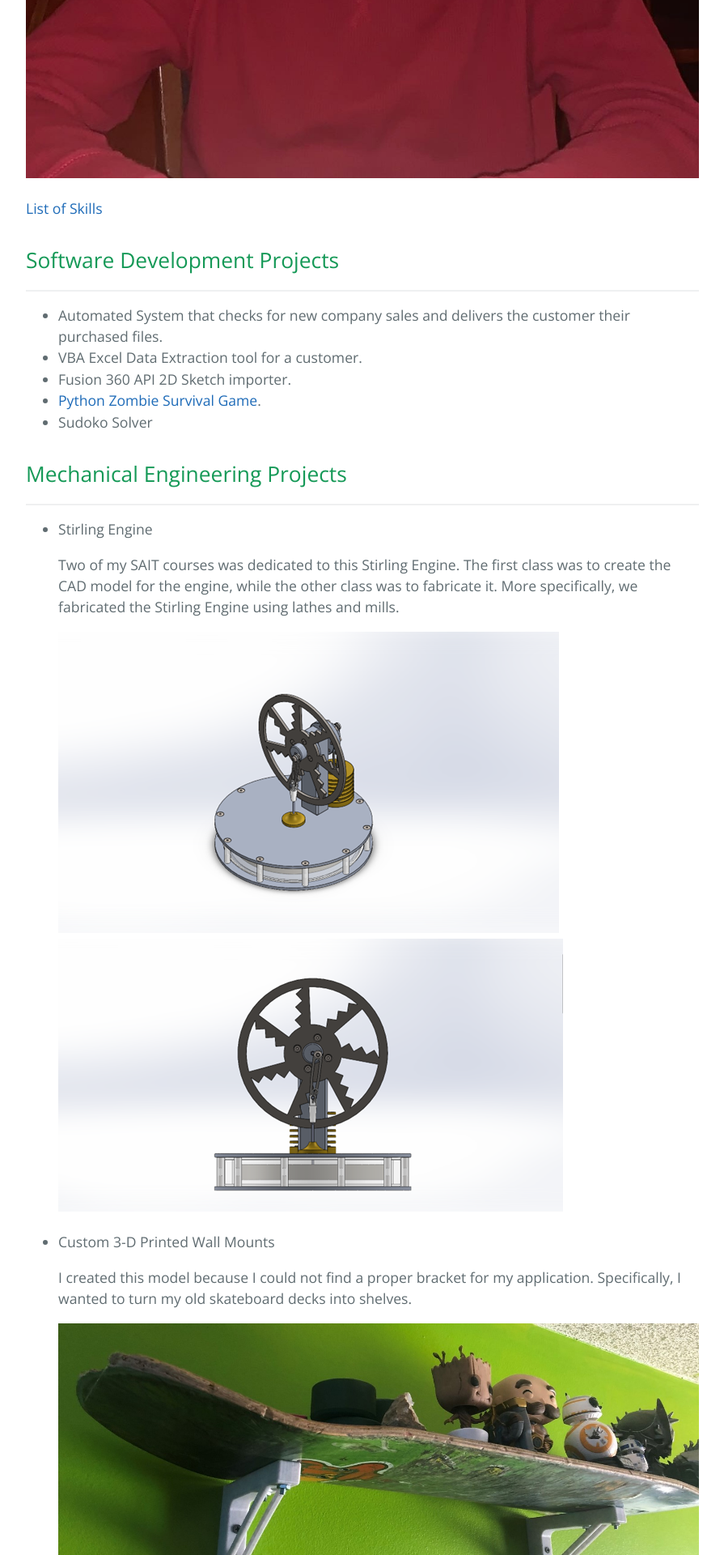
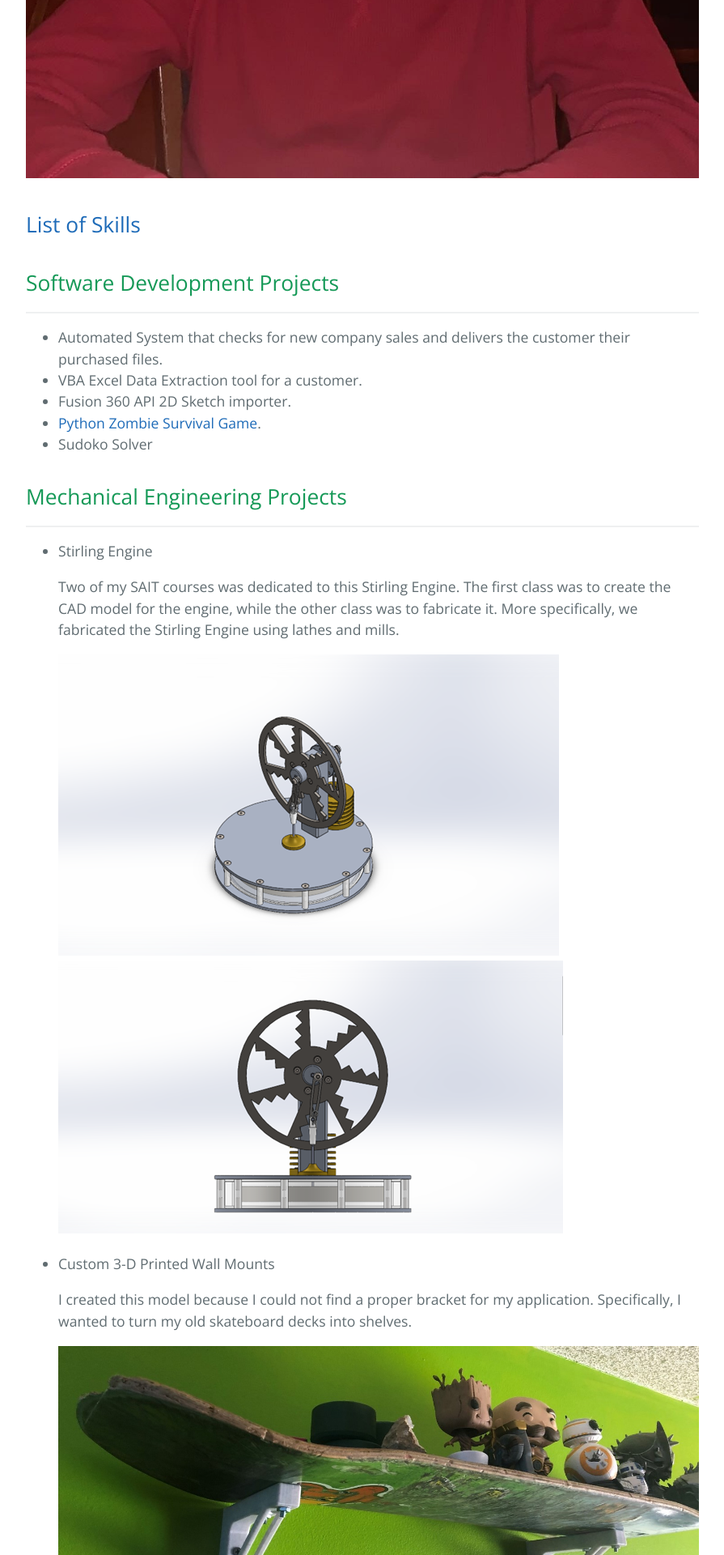
Before and after one commit to b-smiley/b-smiley.github.io, a Jekyll site: the page built from index.md, in a window 1280 px wide. Shown: the part 1237-3157 px from the top of the page at 81% size, without its empty margins (192-1087 px from the left). Built offline with Jekyll 4.4.1, drawn with Linux system fonts in a browser that asks for light colours.

```diff
--- a/index.md
+++ b/index.md
@@ -11,7 +11,7 @@ description: A showcasing of Brendan's engineering skills
 
   ![ProfilePicture](https://raw.githubusercontent.com/b-smiley/b-smiley.github.io/main/images/ProfilePicture.jpg)
 
-[List of Skills](./SkillsList.html)
+## [List of Skills](./SkillsList.html)
 
 ## Software Development Projects
 * * *
```
